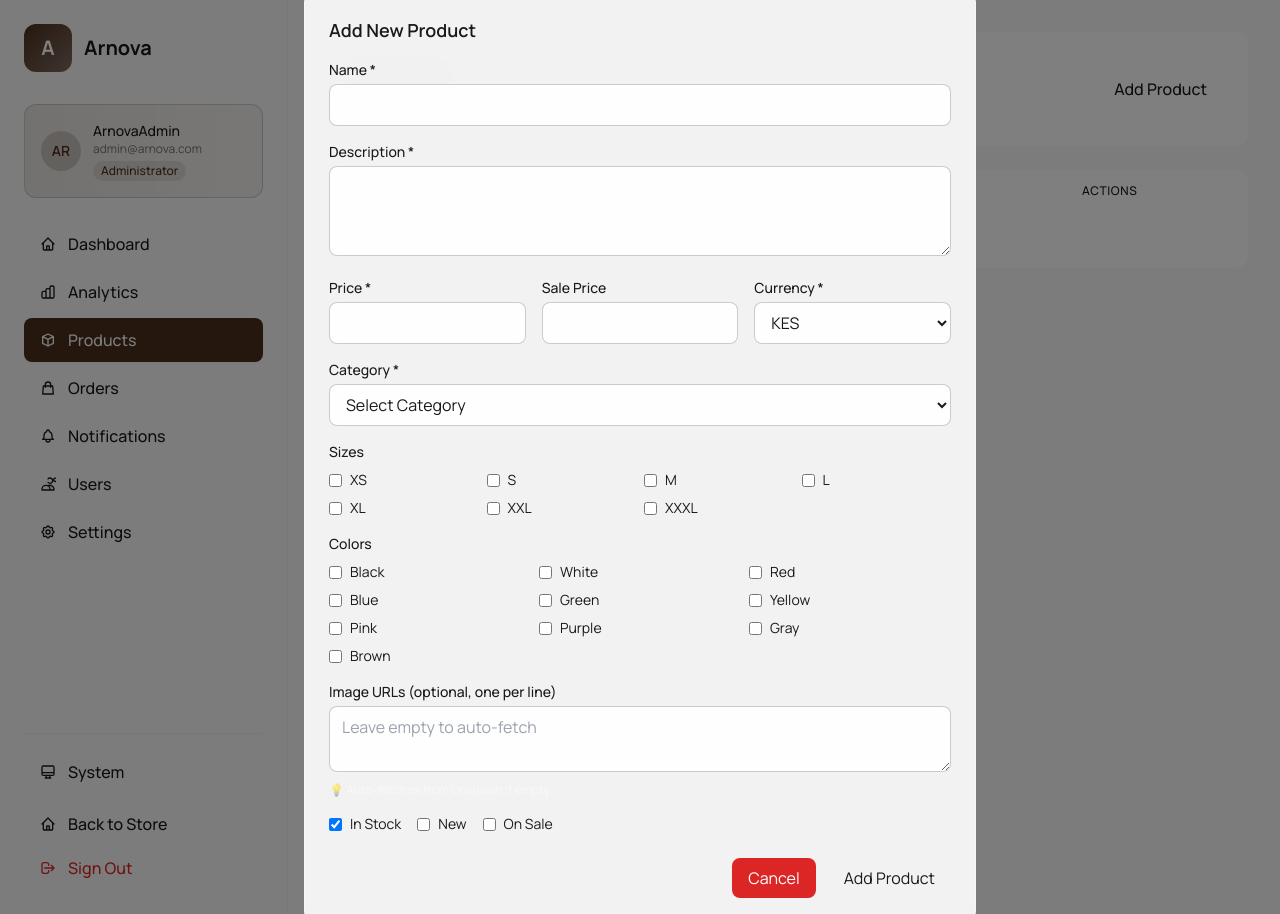
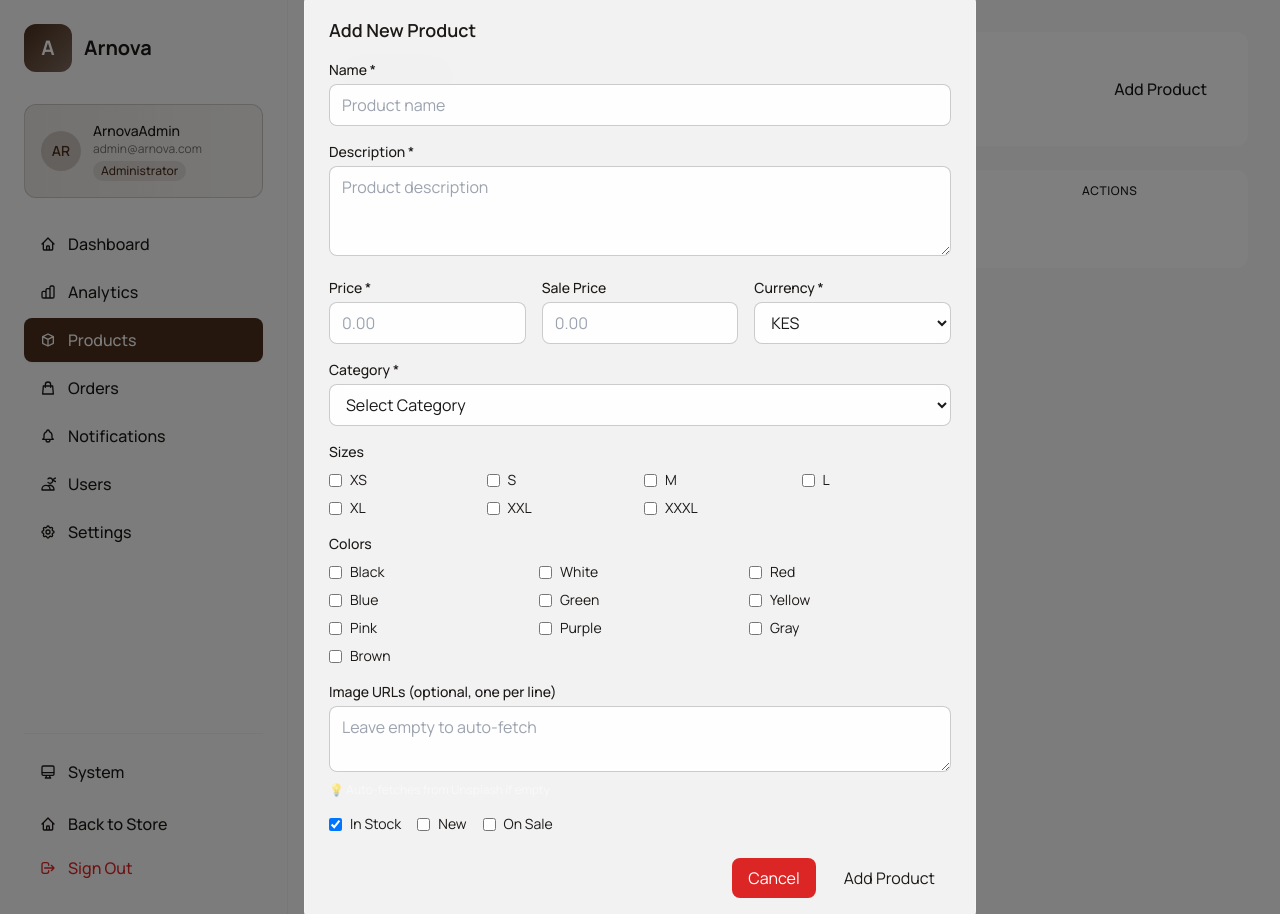
Before and after one commit to shopify-kenya/Arnova, a Django app: page /admin/products/ in a window 1280 px wide, after a click on "Add Product". Run offline with Django 5.2, Linux system fonts and the light colour scheme; a user stored in the database is signed in; data that the repository does not hold is empty; some libraries are stand-ins or nearby versions.

Commit message:
feat(forms): add placeholders to all form inputs for better accessibility

```diff
--- a/app/store/page.tsx
+++ b/app/store/page.tsx
@@ -100,7 +100,11 @@ export default function StorePage() {
                 {/* Category Filter */}
                 <div className="flex items-center gap-2">
                   <Filter className="h-5 w-5 text-muted-foreground" />
+                  <label htmlFor="category-filter" className="sr-only">
+                    Filter by category
+                  </label>
                   <select
+                    id="category-filter"
                     value={selectedCategory}
                     onChange={e => setSelectedCategory(e.target.value)}
                     className="bg-background/50 border border-border rounded-md px-3 py-2 text-sm"
--- a/templates/admin/products.html
+++ b/templates/admin/products.html
@@ -107,20 +107,20 @@
             <div class="space-y-4">
                 <div>
                     <label class="block text-sm font-medium mb-1">Name *</label>
-                    <input type="text" name="name" required class="form-input w-full px-3 py-2 rounded-lg">
+                    <input type="text" name="name" required placeholder="Product name" class="form-input w-full px-3 py-2 rounded-lg">
                 </div>
                 <div>
                     <label class="block text-sm font-medium mb-1">Description *</label>
-                    <textarea name="description" rows="3" required class="form-input w-full px-3 py-2 rounded-lg"></textarea>
+                    <textarea name="description" rows="3" required placeholder="Product description" class="form-input w-full px-3 py-2 rounded-lg"></textarea>
                 </div>
                 <div class="grid grid-cols-3 gap-4">
                     <div>
                         <label class="block text-sm font-medium mb-1">Price *</label>
-                        <input type="number" name="price" step="0.01" required class="form-input w-full px-3 py-2 rounded-lg">
+                        <input type="number" name="price" step="0.01" required placeholder="0.00" class="form-input w-full px-3 py-2 rounded-lg">
                     </div>
                     <div>
                         <label class="block text-sm font-medium mb-1">Sale Price</label>
-                        <input type="number" name="sale_price" step="0.01" class="form-input w-full px-3 py-2 rounded-lg">
+                        <input type="number" name="sale_price" step="0.01" placeholder="0.00" class="form-input w-full px-3 py-2 rounded-lg">
                     </div>
                     <div>
                         <label class="block text-sm font-medium mb-1">Currency *</label>
```
Also changed, not shown: app/profile/page.tsx (+9 -0 lines).
